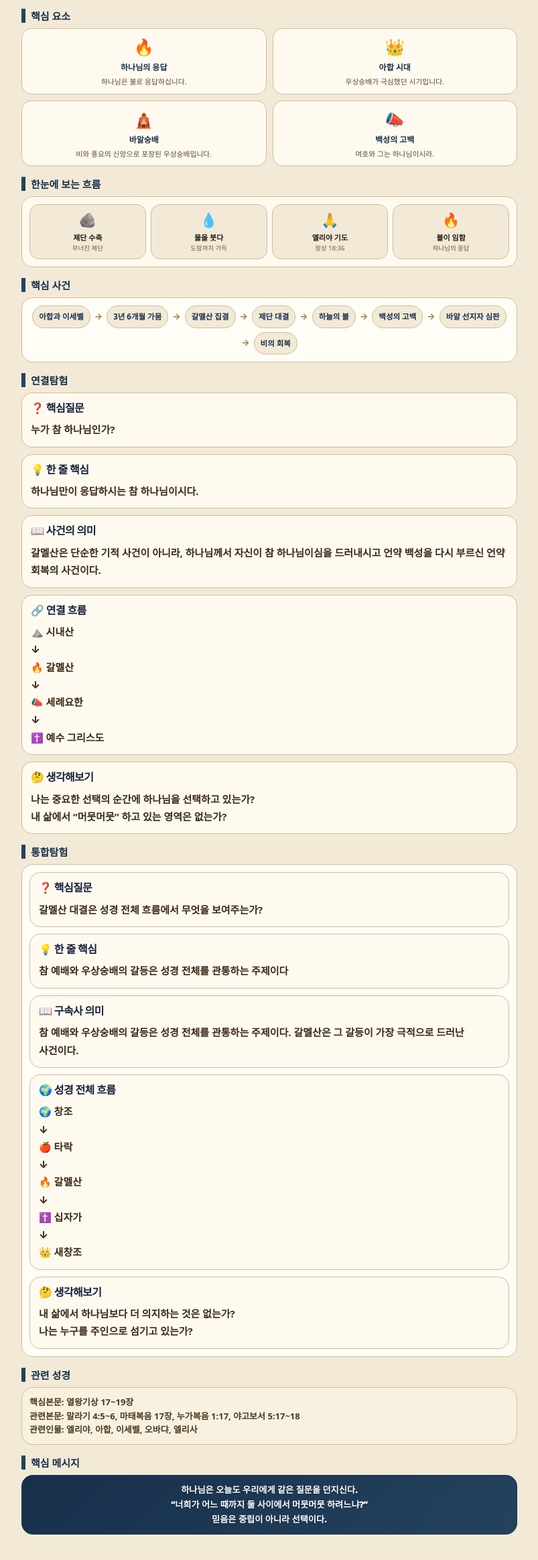
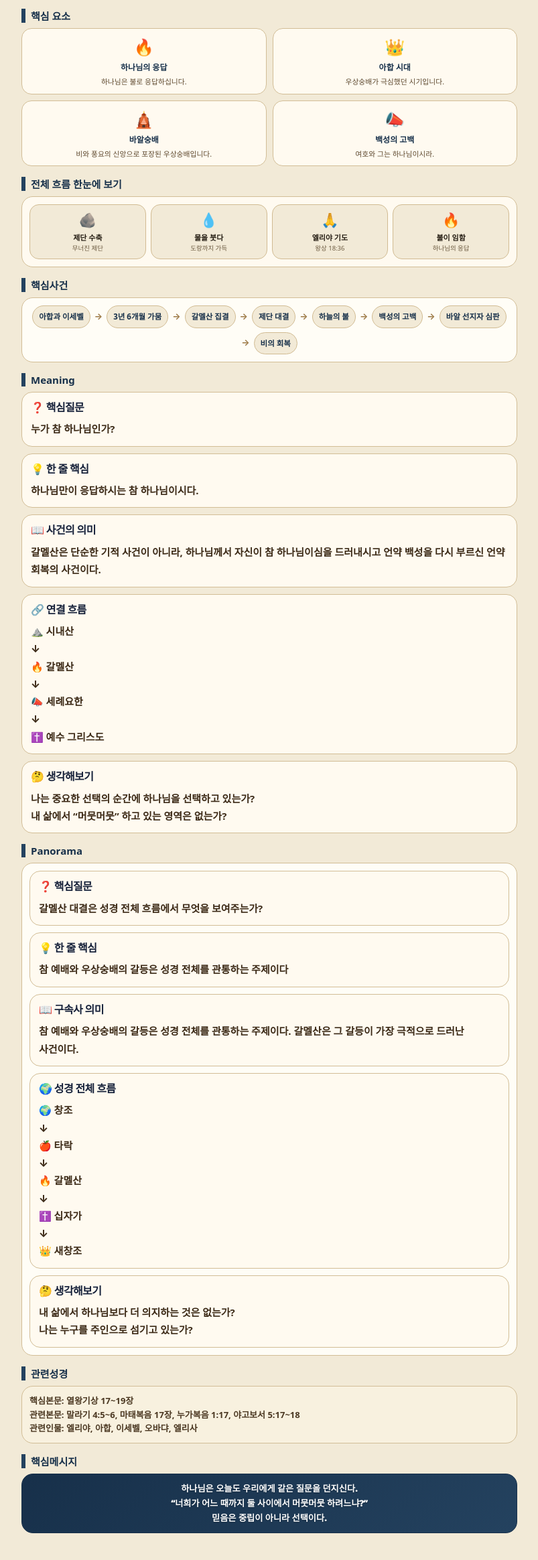
Before and after one commit to centiger/CEN-M07-Divided, a plain HTML site: page hubs/index.html in a window 1280 px wide. Shown: the part 1393-3722 px from the top of the page at 67% size, without its empty margins (238-1041 px from the left). Drawn offline with Linux system fonts and the light colour scheme.

Commit message:
Add files via upload

```diff
--- a/hubs/index.html
+++ b/hubs/index.html
@@ -13,7 +13,7 @@
     <button class="back" id="backBtn">←</button>
     <div class="titlebox">
       <b id="appTitle">CEN Hub</b>
-      <span id="appSub">분열왕국시대 허브탐험</span>
+      <span id="appSub">분열왕국 핵심사건 확장탐험</span>
     </div>
     <button class="menu" id="hubListBtn">허브</button>
   </header>
@@ -45,37 +45,37 @@
     </section>
 
     <section class="section" id="overviewFlowSection">
-      <h2>한눈에 보는 흐름</h2>
+      <h2>전체 흐름 한눈에 보기</h2>
       <div class="card flow" id="overviewFlow"></div>
     </section>
 
     <section class="section optional" id="eventsSection">
-      <h2>핵심 사건</h2>
+      <h2>핵심사건</h2>
       <div class="card proseCard" id="events"></div>
     </section>
 
     <section class="section optional" id="meaningSection">
-      <h2>핵심 의미</h2>
+      <h2>핵심의미</h2>
       <div class="card proseCard" id="meaning"></div>
     </section>
 
     <section class="section" id="linksSection">
-      <h2>연결탐험</h2>
+      <h2>Meaning</h2>
       <div class="links" id="links"></div>
     </section>
 
     <section class="section optional" id="integrationSection">
-      <h2>통합탐험</h2>
+      <h2>Panorama</h2>
       <div class="card proseCard" id="integration"></div>
     </section>
 
     <section class="section optional" id="bibleSection">
-      <h2>관련 성경</h2>
+      <h2>관련성경</h2>
       <div class="card bibleCard" id="bible"></div>
     </section>
 
     <section class="section optional" id="messageSection">
-      <h2>핵심 메시지</h2>
+      <h2>핵심메시지</h2>
       <div class="card messageCard" id="message"></div>
     </section>
   </main>
```
